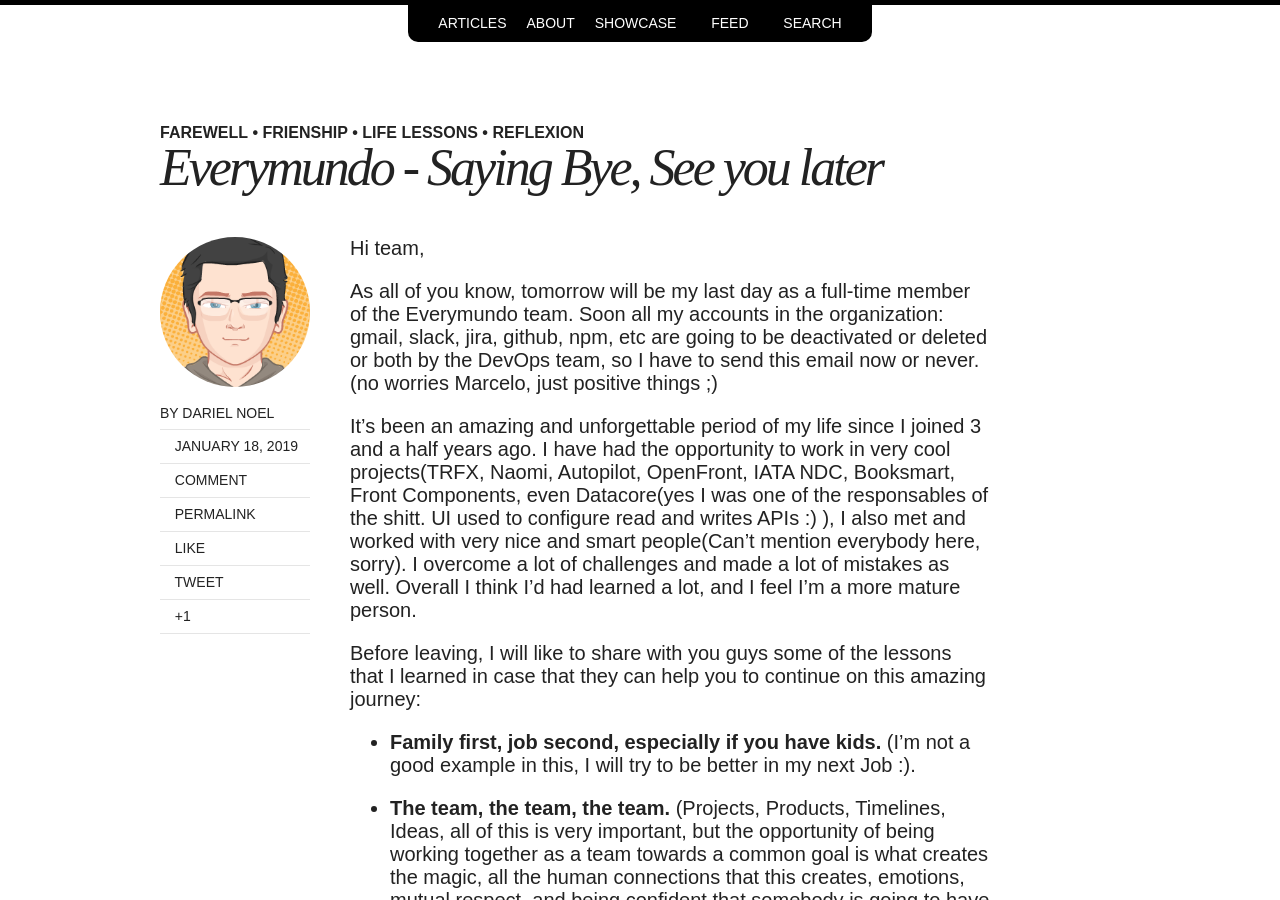
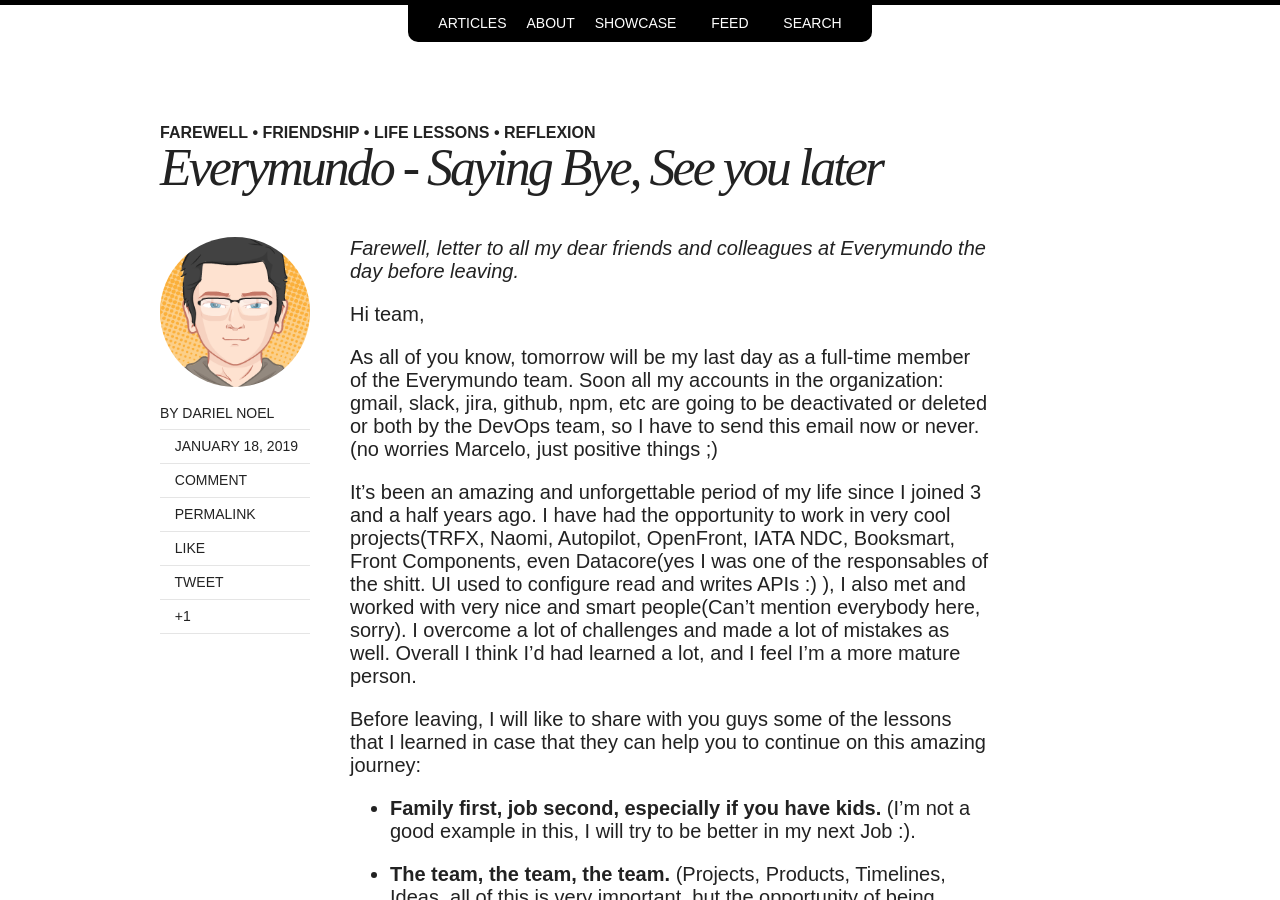
Before and after one commit to darielnoel/darielnoel.github.com, a Jekyll site: the page built from _posts/2019-01-18-everymundo-saying-bye-see-you-later.md, in a window 1280 px wide and 900 px high. Built offline with Jekyll 4.4.1, drawn with Linux system fonts in a browser that asks for light colours; nearby versions of some CDN libraries; comment, search, counter and statistics services are not loaded.

Commit message:
Adjusting some typos.

```diff
--- a/_posts/2019-01-18-everymundo-saying-bye-see-you-later.md
+++ b/_posts/2019-01-18-everymundo-saying-bye-see-you-later.md
@@ -3,10 +3,12 @@
 title: Everymundo - Saying Bye, See you later
 description: Farewell message to my dear co-workers and friends at Everymundo.
 category: articles
-tags: [farewell, frienship, life lessons, reflexion]
+tags: [farewell, friendship, life lessons, reflexion]
 comments: true
 share: true
 ---
+
+*Farewell, letter to all my dear friends and colleagues at Everymundo the day before leaving.*
 
 Hi team,
 
```
